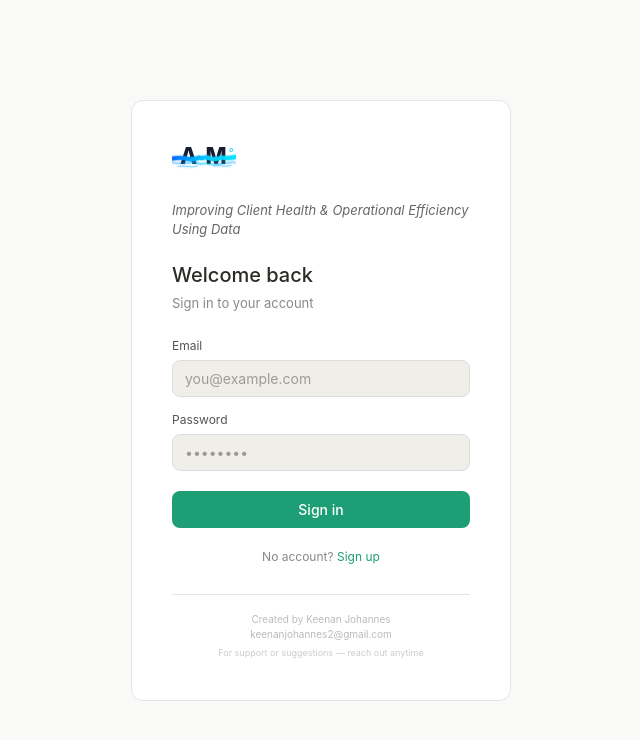
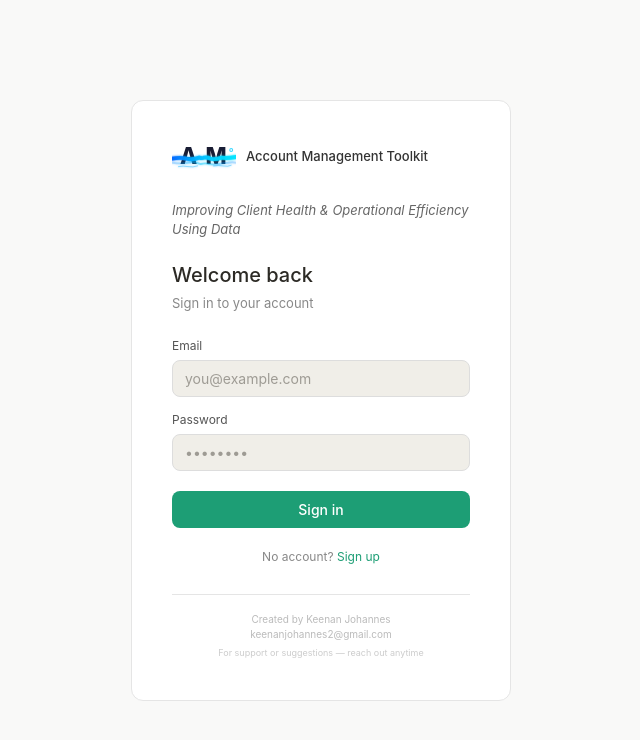
Before and after one commit to keenanjohannes2-beep/amflow, a Next.js app: page /login in a window 1280 px wide. Shown: the top 740 px of the page, without its empty margins (319-959 px from the left). Built offline with nearby package versions, Linux system fonts and the light colour scheme; no server answers.

Commit message:
Add tagline to login page

```diff
--- a/app/login/page.tsx
+++ b/app/login/page.tsx
@@ -29,6 +29,7 @@ export default function LoginPage() {
           <div style={{ width: 64, height: 32, display: 'flex', alignItems: 'center', justifyContent: 'center', overflow: 'hidden' }}>
             <img src="/logo.svg" alt="AMflow" style={{ width: 64, height: 32, objectFit: 'contain' }} />
           </div>
+          <span style={{ fontSize: 13, fontWeight: 500, color: '#333' }}>Account Management Toolkit</span>
         </div>
 
         <p style={{ fontSize: 13, color: '#666', fontStyle: 'italic', marginBottom: 20 }}>Improving Client Health & Operational Efficiency Using Data</p>
```
